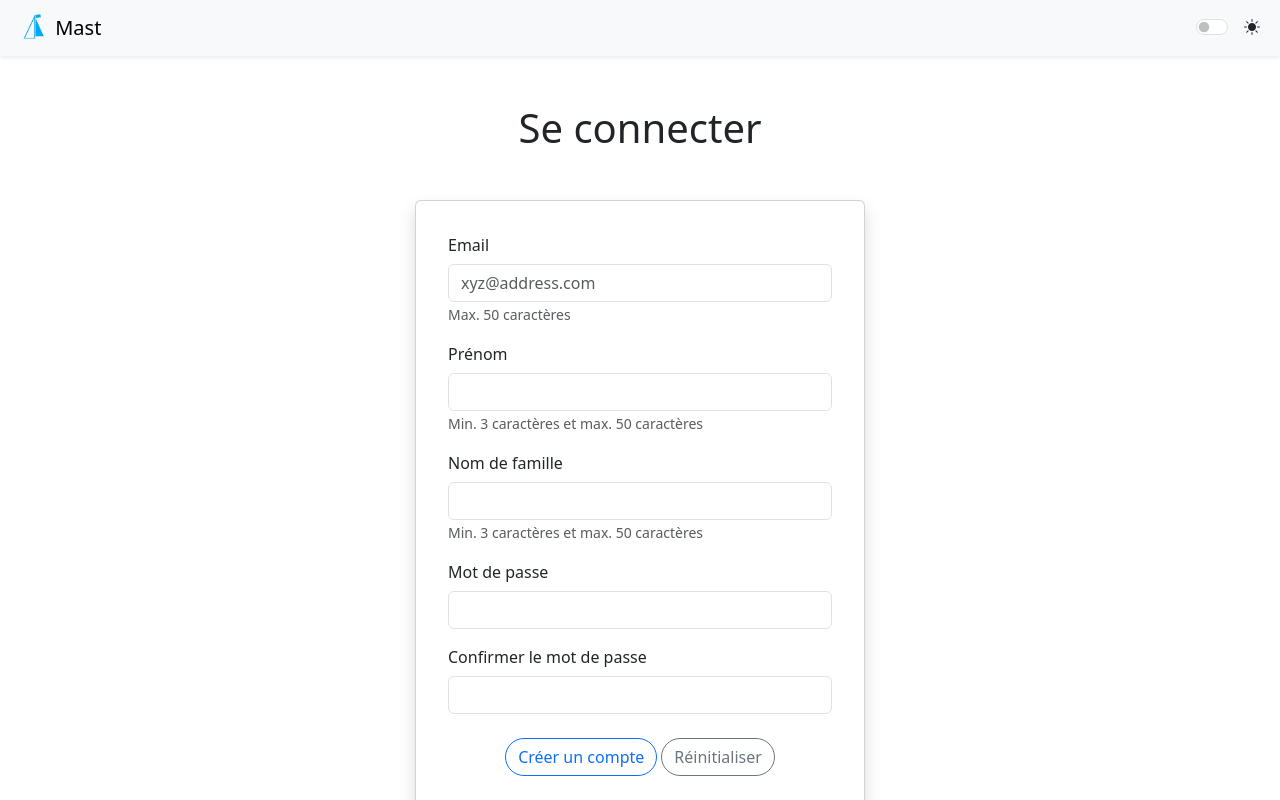
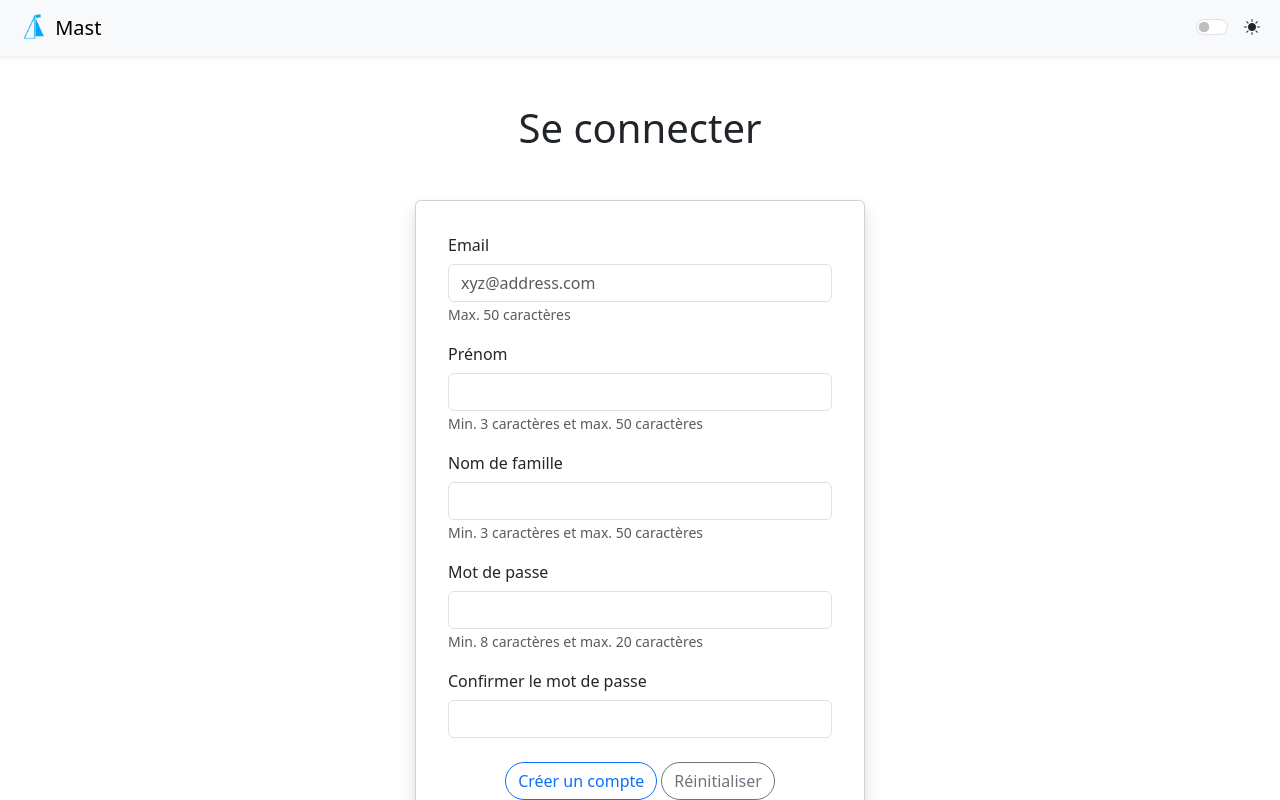
Before and after one commit to AlexVachon/asp-frontend, a Vue app in the folder asp-project/: page /auth/sign in a window 1280 px wide. Shown: the top 800 px of the page. Built offline with nearby package versions, Linux system fonts and the light colour scheme.

Commit message:
Ajout rules password

```diff
--- a/asp-project/src/views/connect/SignIn.vue
+++ b/asp-project/src/views/connect/SignIn.vue
@@ -93,10 +93,15 @@ const fields: TField[] = [
         name: 'password',
         type: 'password',
         label: 'Mot de passe',
+        description: 'Min. 8 caractères et max. 20 caractères',
         rules: [
             {
                 message: 'Ne peut être vide !',
                 validate: (value: string) => !!value
+            },
+            {
+                message: "Votre mot de passe n'est pas conforme !",
+                validate: (value: string) => value.length >= 8 && value.length <= 20
             }
         ]
     },
```
